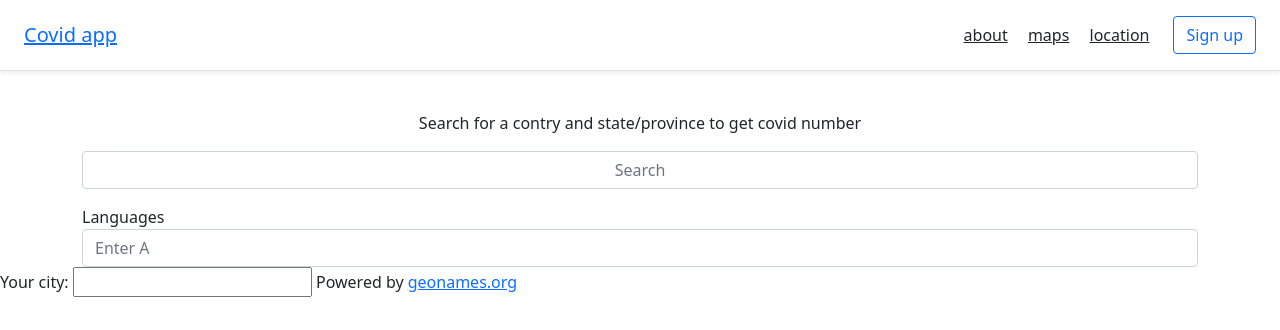
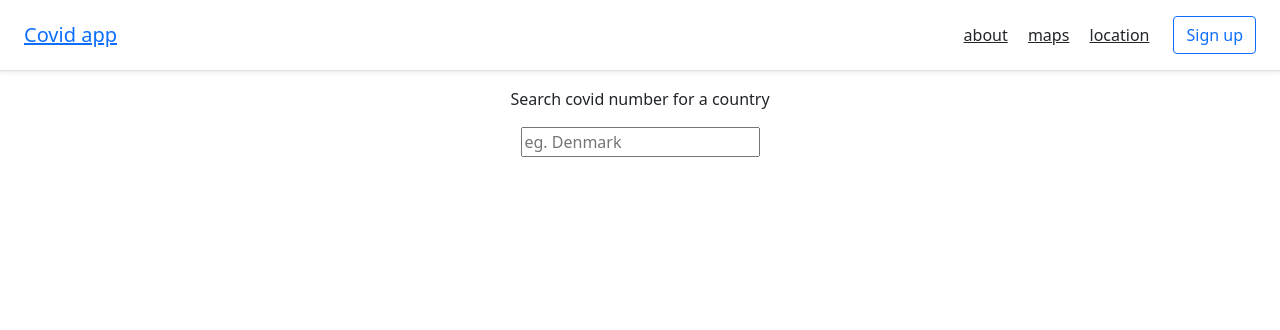
Before and after one commit to Vanman007/covid-app, a Django app: page /search/ in a window 1280 px wide. Shown: the top 330 px of the page. Run offline with Django 3.2, Linux system fonts and the light colour scheme; data that the repository does not hold is empty; some libraries are stand-ins or nearby versions.

Commit message:
further on search frontend

```diff
--- a/search/templates/search.html
+++ b/search/templates/search.html
@@ -5,8 +5,8 @@
 {% load static %}
 <link rel="stylesheet" href="{% static '/css/search.css' %}">
 
+<!--
 
-<!-- Search form -->
 <form method="get">
 <div class ="container">
     <br>
@@ -23,7 +23,6 @@
 
 
 
-<script src="https://code.jquery.com/ui/1.12.1/jquery-ui.js"></script>
 
 <div class="container">
   <div class="form-group ui-widget">
@@ -31,30 +30,99 @@
     <input id="search-bar" class="form-control autocomplete" placeholder="Enter A" />
   </div>
 </div>
+-->
+
+
+<script src="https://code.jquery.com/ui/1.12.1/jquery-ui.js"></script>
+
+<div class="container text-center">
+
+  <div id="country" class="ui-widget" >
+    <p>Search covid number for a country</p>
+    <input id="country-search" placeholder="eg. Denmark">
+  </div>
+  <br>
+
+  <div id="city" class="ui-widget" hidden>
+    <p>Optional* for a city</p>
+    <input id="city-search" placeholder="eg. Denmark">
+  </div>
 
 
 
-<div class="ui-widget">
-  <label for="city">Your city: </label>
-  <input id="city">
-  Powered by <a href="http://geonames.org">geonames.org</a>
-</div>
+  <div id="log-query" class="ui-widget" style="margin-top:2em; font-family:Arial" hidden >
+    <p>Search will show results for:</p>
+    <div id="log-country" style="font-weight: bold;" class="ui-widget-content"></div>
+    <div id="log-city" style="font-weight: bold;" class="ui-widget-content"></div>
 
-<div class="ui-widget" style="margin-top:2em; font-family:Arial">
-  Result:
-  <div id="log" style="height: 200px; width: 300px; overflow: auto;" class="ui-widget-content"></div>
+    <button>Go</button>
+  </div>
+
+
+
 </div>
 
 
 
+
+
 <script>
+
+//add autocomplete to country
   $(function() {
     function log( message ) {
-      $( "<div>" ).text( message ).prependTo( "#log" );
-      $( "#log" ).scrollTop( 0 );
+      $( "<div>" ).text(""+ message ).prependTo( "#log-country" );
+      $( "#log-country" ).scrollTop( 0 );
     }
 
-    $( "#city" ).autocomplete({
+    $( "#country-search" ).autocomplete({
+      source: function( request, response ) {
+        $.ajax({
+          url: "http://localhost:8000/api/search/suggest",
+          dataType: "json",
+          headers: {'X-CSRFToken':  getCookie('csrftoken')},
+          data: {
+            country_suggest__completion: request.term
+          },
+          success: function( data ) {
+
+            var suggestions=[]
+
+            $.each(data.country_suggest__completion[0].options, function(index,value){
+                suggestions.push(value.text)
+            })
+
+            response(suggestions)
+
+
+          }
+        });
+      },
+      select: function( event, ui ) {
+        log( ui.item ?
+          ui.item.label :
+          "Nothing selected, input was " + this.value);
+          document.getElementById('city').removeAttribute("hidden");
+          document.getElementById('log-query').removeAttribute("hidden");
+      },
+      open: function() {
+        $( this ).removeClass( "ui-corner-all" ).addClass( "ui-corner-top" );
+      },
+      close: function() {
+        $( this ).removeClass( "ui-corner-top" ).addClass( "ui-corner-all" );
+      }
+
+    });
+  });
+
+//add autocomplete to citry
+$(function() {
+    function log( message ) {
+      $( "<div>" ).text( message ).prependTo( "#log-city" );
+      $( "#log-city" ).scrollTop( 0 );
+    }
+
+    $( "#city-search" ).autocomplete({
       source: function( request, response ) {
         $.ajax({
           url: "http://localhost:8000/api/search/suggest",
@@ -78,8 +146,13 @@
       },
       select: function( event, ui ) {
         log( ui.item ?
-          "Selected: " + ui.item.label :
+          ui.item.label :
           "Nothing selected, input was " + this.value);
+          document.getElementById('city');
+        //make result unhidden
+        //make city unhidden
+
+
       },
       open: function() {
         $( this ).removeClass( "ui-corner-all" ).addClass( "ui-corner-top" );
@@ -90,6 +163,14 @@
 
     });
   });
+
+
+function makeSearch(){
+  //ajax
+}
+
+
+
 </script>
 
 
--- a/search/views.py
+++ b/search/views.py
@@ -8,8 +8,8 @@ def search(request):
     q = request.GET.get('q')
 
     coviduser = CovidUserDocument.search()
-    for hit in coviduser:
-        print(hit.country)
+    # for hit in coviduser:
+    #     print(hit.country)
 
 
     if q:
```
